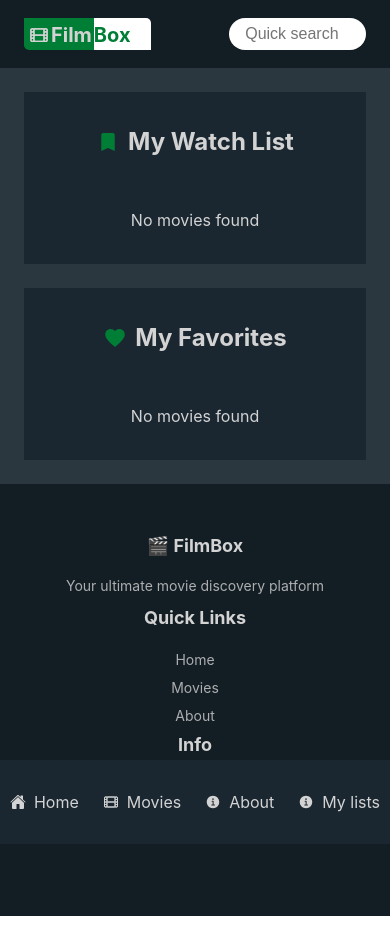
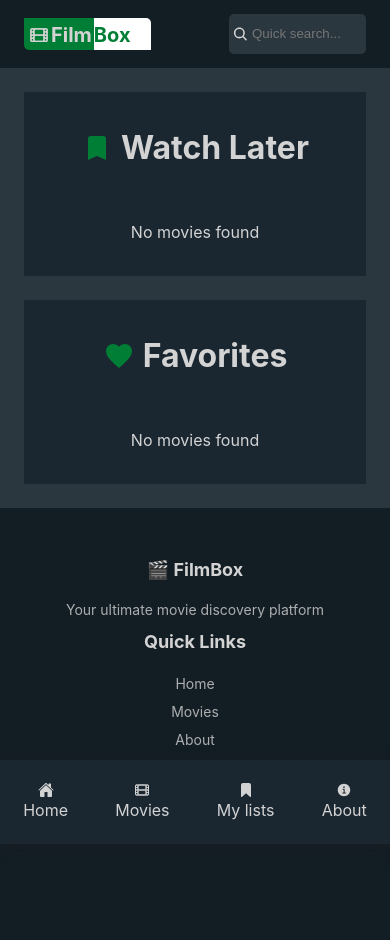
Before and after one commit to ihugo1/FilmBox, a React (Vite) app: page /FilmBox/lists in a window 390 px wide. Before the commit the page ends 916 px from the top, so only its background shows below. Built offline with nearby package versions, Linux system fonts and the light colour scheme.

Commit message:
Fix css and debouncing in nav searchBar

```diff
--- a/src/components/MovieCard/MovieCard.module.css
+++ b/src/components/MovieCard/MovieCard.module.css
@@ -82,7 +82,7 @@
 
 @media (max-width: 480px) {
   .movieCard {
-    width: 120px;
+    width: 150px;
   }
 
   .title {
--- a/src/components/MovieGrid/MovieGrid.module.css
+++ b/src/components/MovieGrid/MovieGrid.module.css
@@ -19,7 +19,7 @@
   color: var(--text-color);
 }
 
-.icon{
+.icon {
   color: var(--accent-color);
   display: flex;
   align-items: center;
@@ -46,11 +46,13 @@
 }
 
 /* Responsive adjustments */
+@media (max-width: 1024px) {}
+
 @media (max-width: 768px) {
-  .gridTitle {
-    font-size: var(--font-size-2xl);
-  }
-  .movieGrid{
+  .movieGrid {
     border-radius: 0;
+    padding: var(--space-xl) var(--space-sm);
   }
 }
+
+@media (max-width: 480px) {}
--- a/src/components/NavBar/NavBar.module.css
+++ b/src/components/NavBar/NavBar.module.css
@@ -12,7 +12,7 @@
 }
 
 .logo {
-  width: 20%;
+  width: 15%;
   display: flex;
   align-items: center;
   font-size: var(--font-size-xl);
@@ -45,7 +45,7 @@
 }
 
 .navBarLinks {
-  width: 40%;
+  width: 50%;
   display: flex;
   justify-content: center;
   align-items: center;
@@ -71,35 +71,36 @@
   color: var(--accent-color);
 }
 
-.searchBarContainer {
+.searchBarContainer{
+  width: 20%;
+  height: 60%;
+  display: flex;
+  align-items: center;
+  border-radius: var(--border-radius);
+
+  background-color: var(--background-color-light);
+}
+.searchBarIcon{
   width: 20%;
 }
-
-.searchBarContainer input {
+.searchBarContainer input{
   width: 100%;
-  height: 2rem;
-  padding: 0 1rem;
-  border-radius: 20px;
-  display: flex;
-  justify-content: center;
-  align-items: center;
-  border: 1px solid var(--border-color);
-  font-size: var(--font-size-md);
-  transition: border-color 0.3s ease;
+  height: 100%;
+  border: none;
+  color: var(--text-color-light);
+  background-color: transparent;
 }
-
 .searchBarContainer input:focus{
-  border-color: var(--accent-color);
   outline: none;
 }
 
+
 /* Responsive Design */
 @media (max-width: 1024px) {
-  /* Tablet styles */
+
 }
 
 @media (max-width: 768px) {
-  /* Mobile styles */
   .navBar {
     justify-content: space-between;
   }
@@ -114,6 +115,14 @@
     width: 100%;
     background-color: var(--background-color);
     position: fixed;
+    display: flex;
+    justify-content: space-evenly;
+    box-shadow: 0 4px 12px rgba(33, 33, 33, 0.5);
+  }
+  .navBarLink{
+    display: flex;
+    flex-direction: column;
+    gap: 0;
   }
 }
 
--- a/src/components/NavBar/Navbar.tsx
+++ b/src/components/NavBar/Navbar.tsx
@@ -1,35 +1,65 @@
 import styles from "./NavBar.module.css";
-import { useState } from "react";
-import { useNavigate, Link } from "react-router-dom";
-import { IoFilmOutline, IoHome, IoInformationCircle } from "react-icons/io5";
+import { useState, useEffect } from "react";
+import { useNavigate, Link, useSearchParams } from "react-router-dom";
+import { IoFilmOutline, IoHome, IoInformationCircle,IoBookmark, IoSearch  } from "react-icons/io5";
+
 
 export const Navbar = () => {
   const [searchQuery, setSearchQuery] = useState("");
   const navigate = useNavigate();
+  const [searchParams] = useSearchParams();
+  const query = searchParams.get("q");
+
+  useEffect(() => {
+    setSearchQuery(query || "");
+  }, [query]);
 
   const handleSearch = (e: React.KeyboardEvent<HTMLInputElement>) => {
     if (e.key === "Enter" && searchQuery.trim()) {
       navigate(`/search?q=${searchQuery.trim()}`);
-      setSearchQuery("");
-    };
-  }
+    }
+  };
 
   return (
     <div className={styles.navBar}>
       <Link to="/" className={styles.logo}>
-        <div className={styles.logoFilm}><IoFilmOutline />Film</div>
+        <div className={styles.logoFilm}>
+          <IoFilmOutline />
+          Film
+        </div>
         <div className={styles.logoBox}>Box</div>
       </Link>
       <ul className={styles.navBarLinks}>
-        <li><Link className={styles.navBarLink} to="/"><IoHome />Home</Link></li>
-        <li><Link className={styles.navBarLink} to="/search"><IoFilmOutline />Movies</Link></li>
-        <li><Link className={styles.navBarLink} to="/about"><IoInformationCircle />About</Link></li>
-                <li><Link className={styles.navBarLink} to="/lists"><IoInformationCircle />My lists</Link></li>
+        <li>
+          <Link className={styles.navBarLink} to="/">
+            <IoHome />
+            Home
+          </Link>
+        </li>
+        <li>
+          <Link className={styles.navBarLink} to="/search">
+            <IoFilmOutline />
+            Movies
+          </Link>
+        </li>
+        <li>
+          <Link className={styles.navBarLink} to="/lists">
+            <IoBookmark />
+            My lists
+          </Link>
+        </li>
+        <li>
+          <Link className={styles.navBarLink} to="/about">
+            <IoInformationCircle />
+            About
+          </Link>
+        </li>
       </ul>
       <div className={styles.searchBarContainer}>
+        <IoSearch className={styles.searchBarIcon}/>
         <input
           type="text"
-          placeholder="Quick search"
+          placeholder={"Quick search..."}
           value={searchQuery}
           onChange={(e) => setSearchQuery(e.target.value)}
           onKeyDown={handleSearch}
--- /dev/null
+++ b/src/hooks/useDebonce.ts
@@ -0,0 +1,17 @@
+import { useState, useEffect } from 'react';
+
+export function useDebounce<T>(value: T, delay: number): T {
+  const [debouncedValue, setDebouncedValue] = useState<T>(value);
+
+  useEffect(() => {
+    const handler = setTimeout(() => {
+      setDebouncedValue(value);
+    }, delay);
+
+    return () => {
+      clearTimeout(handler);
+    };
+  }, [value, delay]);
+
+  return debouncedValue;
+}
--- a/src/pages/MovieDetailPage/InfoSection.module.css
+++ b/src/pages/MovieDetailPage/InfoSection.module.css
@@ -24,7 +24,7 @@
   justify-content: space-around;
   align-items: flex-start;
   padding: var(--space-2xl) var(--space-lg);
-  background-color: rgba(41, 41, 41, 0.942);
+  background-color: rgba(41, 41, 41, 0.891);
 }
 
 .content img {
@@ -127,7 +127,7 @@
   }
 
   .posterContainer {
-    width: 50%;
+    width: 100%;
   }
 
   .movieInfo {
--- a/src/pages/MovieListsPage/MovieListsPage.tsx
+++ b/src/pages/MovieListsPage/MovieListsPage.tsx
@@ -26,14 +26,14 @@ export const MovieListsPage = () => {
       >
         <MovieGrid
           movies={watchLaterMovies || []}
-          gridTitle="My Watch List"
+          gridTitle="Watch Later"
           icon={<IoMdBookmark />}
         />
       </AsyncStateHandler>
       <AsyncStateHandler isLoading={isLoadingFavorites} error={errorFavorites}>
         <MovieGrid
           movies={favoriteMovies || []}
-          gridTitle="My Favorites"
+          gridTitle="Favorites"
           icon={<IoMdHeart />}
         />
       </AsyncStateHandler>
--- a/src/pages/SearchPage/SearchPage.tsx
+++ b/src/pages/SearchPage/SearchPage.tsx
@@ -1,5 +1,6 @@
 import styles from "./SearchPage.module.css";
 import { useEffect, useState } from "react";
+import { useSearchParams } from "react-router-dom";
 import { useMovieGenres } from "../../hooks/useMovieGenres";
 import { useMovieExplorer } from "../../hooks/useMovieExplorer";
 import { MovieGrid } from "../../components/MovieGrid/MovieGrid";
@@ -7,6 +8,7 @@ import { Button } from "../../components/Button/Button";
 import { AsyncStateHandler } from "../../components/AsyncStateHandler/AsyncStateHandler";
 import Select from "react-select";
 import type { SortOption } from "../../services/movieService";
+import { useDebounce } from "../../hooks/useDebonce"; // <-- 1. Importado
 
 interface genreSelectOption {
   value: number;
@@ -14,13 +16,23 @@ interface genreSelectOption {
 }
 
 export const SearchPage = () => {
+  const [searchParams] = useSearchParams();
+  const query = searchParams.get("q");
+
   const { data: genres, isLoading: loadingGenres, error: errorGenres, } = useMovieGenres();
-  const [searchQuery, setSearchQuery] = useState("");
+  const [searchQuery, setSearchQuery] = useState(query || "");
   const [selectedGenre, setSelectedGenre] = useState<genreSelectOption | null>(null);
   const [sortBy, setSortBy] = useState<SortOption>("popularity.desc");
+
+  const debouncedSearchQuery = useDebounce(searchQuery, 500);
+
   const { data, isLoading, error, hasNextPage, fetchNextPage, isFetchingNextPage } =
-    useMovieExplorer(searchQuery, selectedGenre?.value ?? null, sortBy);
+    useMovieExplorer(debouncedSearchQuery, selectedGenre?.value ?? null, sortBy);
 
+
+  useEffect(() => {
+    setSearchQuery(query || "");
+  }, [query]);
 
   const movies = data?.pages.flatMap((page) => page.results) || [];
 
@@ -36,10 +48,10 @@ export const SearchPage = () => {
   ]
 
   useEffect(() => {
-    if (searchQuery.trim() !== "") {
+    if (debouncedSearchQuery.trim() !== "") {
       setSelectedGenre(null);
     }
-  }, [searchQuery]);
+  }, [debouncedSearchQuery]);
 
   useEffect(() => {
     if (selectedGenre !== null) {
@@ -87,7 +99,7 @@ export const SearchPage = () => {
       </div>
 
       <AsyncStateHandler isLoading={isLoading} error={error}>
-        <MovieGrid movies={movies} gridTitle={searchQuery.length > 2 ? `Results for "${searchQuery}"` : ""} />
+        <MovieGrid movies={movies} gridTitle={debouncedSearchQuery.length > 2 ? `Results for "${debouncedSearchQuery}"` : ""} />
         {hasNextPage && (
           <Button
             label={`${isFetchingNextPage ? "Loading" : "Load more"}`}
```
